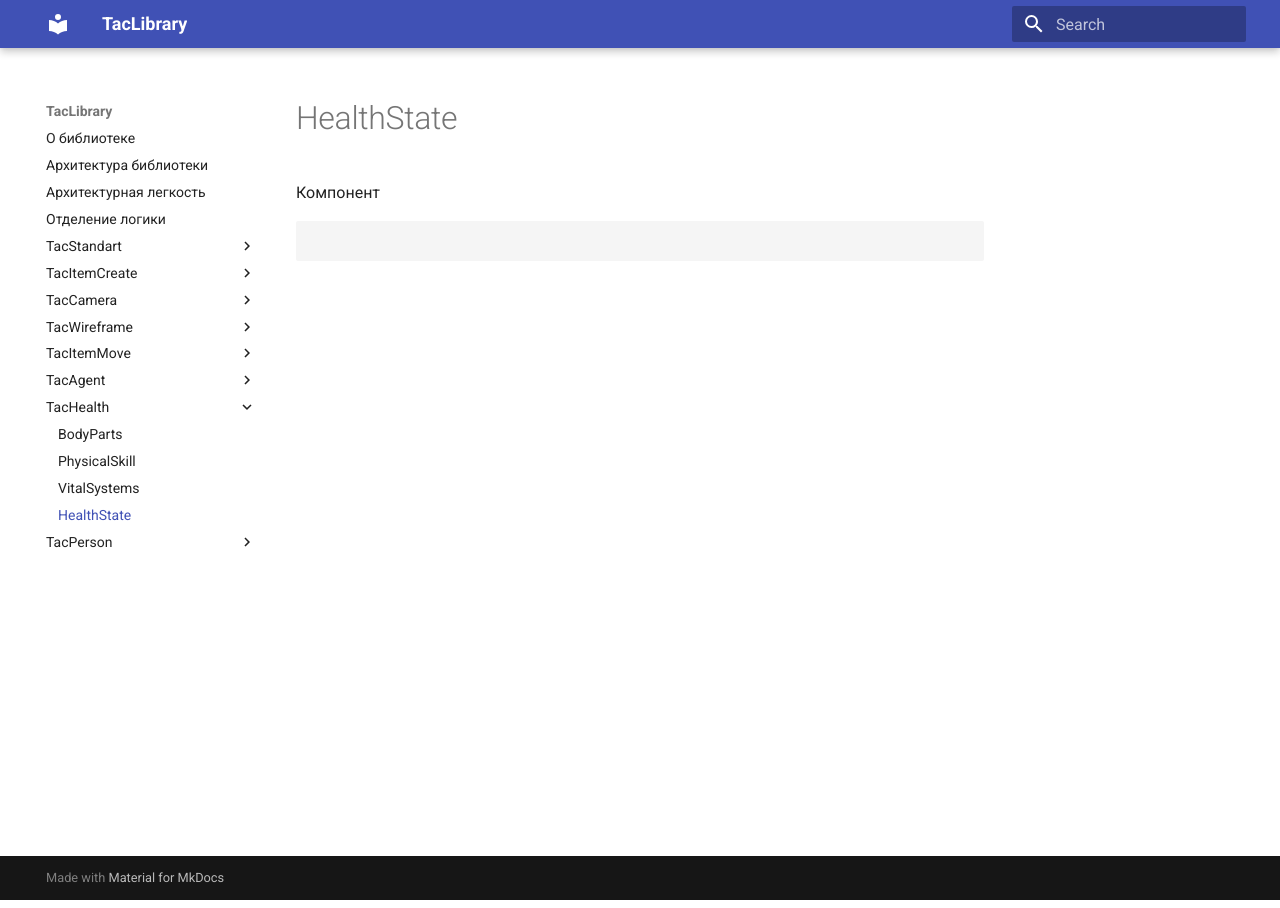
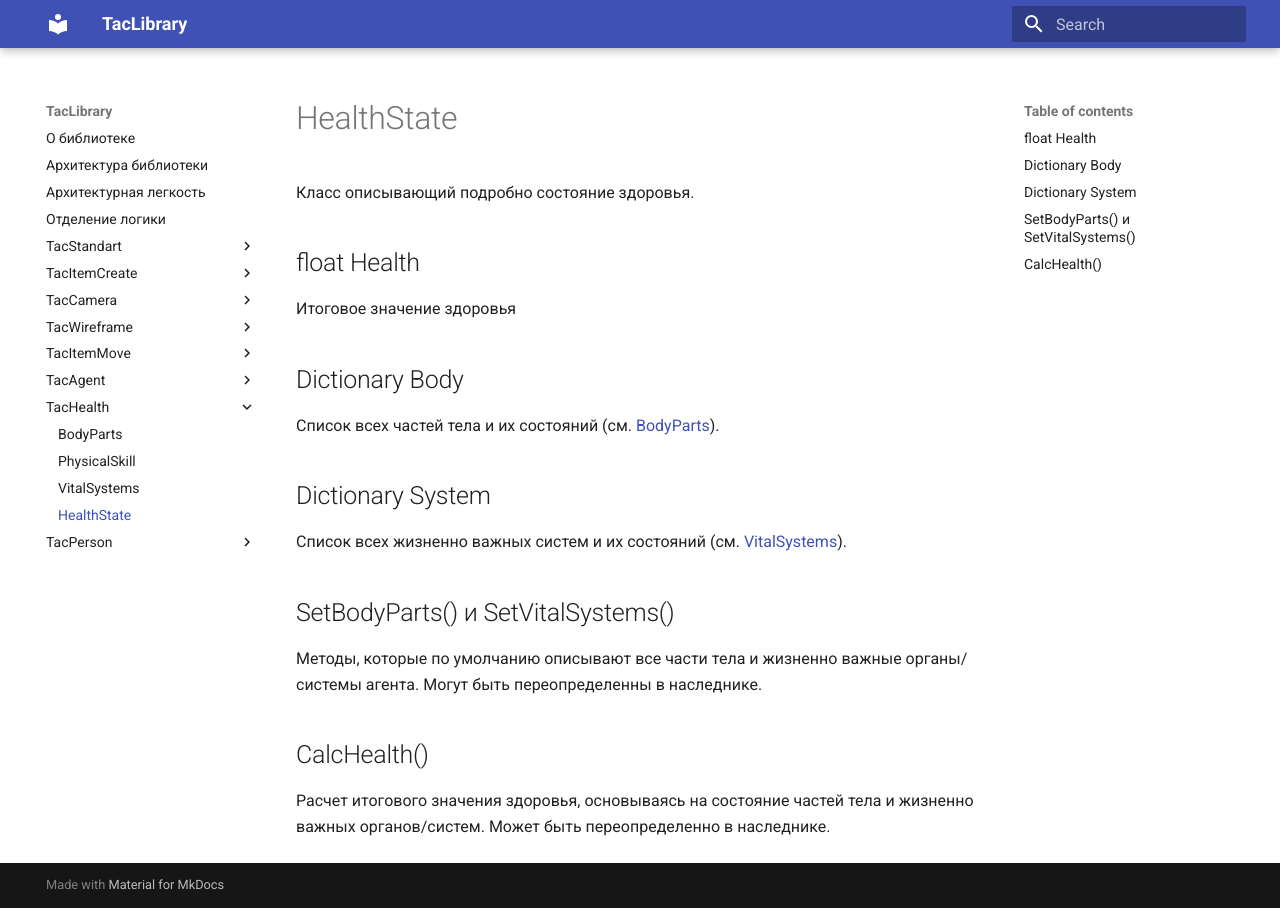
Before and after one commit to tac1402/TacBattleAI, an MkDocs documentation site: the page built from docs/TacHealth/HealthState.md, in a window 1280 px wide. Built offline with MkDocs 1.6.1 and Material for MkDocs 9.7.7, drawn with Linux system fonts in a browser that asks for light colours.

Commit message:
Update HealthState.md

````diff
--- a/docs/TacHealth/HealthState.md
+++ b/docs/TacHealth/HealthState.md
@@ -1,8 +1,27 @@
 ---
 title: HealthState
 ---
-Компонент
 
-```csharp
+# HealthState
 
-```
+Класс описывающий подробно состояние здоровья.
+
+## float Health
+
+Итоговое значение здоровья
+
+## Dictionary<BodyParts, BodyPartState> Body
+
+Список всех частей тела и их состояний (см. [BodyParts](../../BodyParts)).
+
+## Dictionary<VitalSystems, VitalSystemState> System
+
+Список всех жизненно важных систем и их состояний (см. [VitalSystems](../../VitalSystems)).
+
+## SetBodyParts() и SetVitalSystems()
+
+Методы, которые по умолчанию описывают все части тела и жизненно важные органы/системы агента. Могут быть переопределенны в наследнике.
+
+## CalcHealth()
+
+Расчет итогового значения здоровья, основываясь на состояние частей тела и жизненно важных органов/систем. Может быть переопределенно в наследнике.
````
